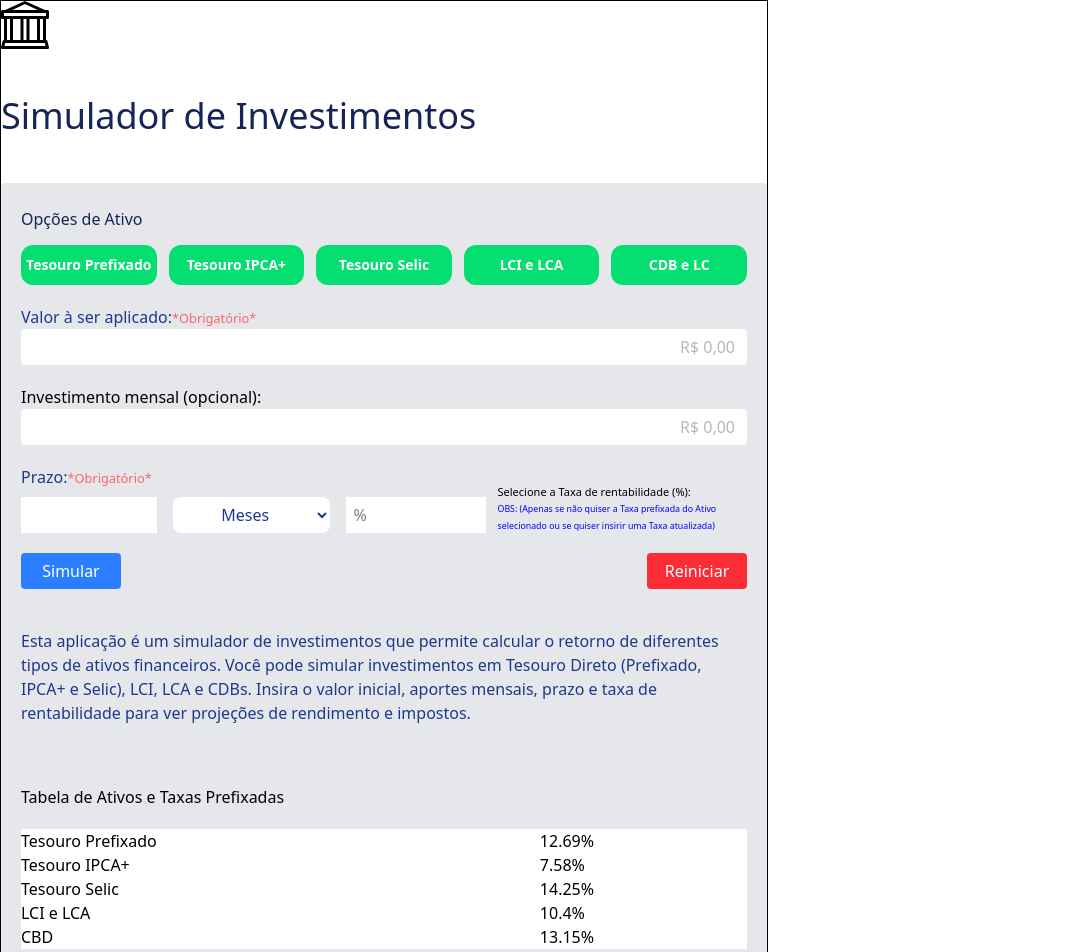
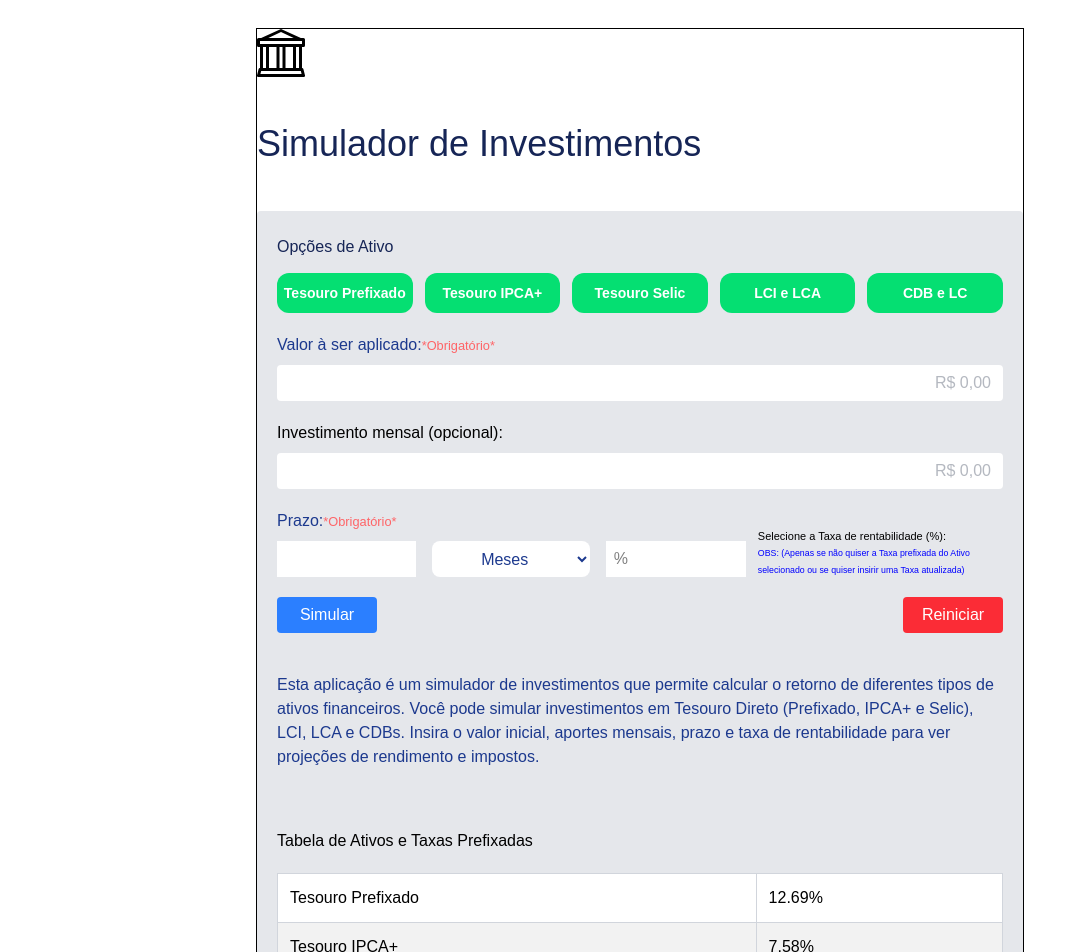
Before and after one commit to VictorS14/simulador_de_investimentos, a React (Vite) app in the folder my-simulator/: page / in a window 1280 px wide. Shown: the top 952 px of the page, without its empty margins (0-1086 px from the left). Built offline with nearby package versions, Linux system fonts and the light colour scheme.

Commit message:
style: Create some class

```diff
--- a/my-simulator/src/index.css
+++ b/my-simulator/src/index.css
@@ -1 +1,65 @@
 @import "tailwindcss";
+
+@layer components {
+  .form-group {
+    @apply w-full flex flex-col gap-2
+  }
+}
+
+@layer base {
+  td {
+    @apply p-3 text-left border border-gray-300
+  }
+
+}
+
+table tr:nth-child(even) {
+  background-color: #f2f2f2;
+}
+
+table tr:hover {
+  background-color: #ddd;
+}
+
+.loading-overlay {
+  position: fixed;
+  top: 0;
+  left: 0;
+  width: 100%;
+  height: 100%;
+  background-color: rgba(255, 255, 255, 0.9);
+  display: flex;
+  flex-direction: column;
+  justify-content: center;
+  align-items: center;
+  z-index: 1000;
+}
+
+.loading-spinner {
+  width: 50px;
+  height: 50px;
+  border: 5px solid var(--bg-button-reset);
+  border-radius: 50%;
+  animation: spin 1s linear infinite;
+}
+
+.loading-text {
+  margin-top: 20px;
+  color: var(--primary-text-color);
+  font-size: 1.2rem;
+}
+
+@keyframes spin {
+  0% { transform: rotate(0deg);}
+  100% {transform: rotate(360deg);}
+}
+
+
+body {
+  background-color: white;
+  font-family: "Poppins", sans-serif;
+  padding: 28px 28px;
+  display: flex;
+  flex-direction: column;
+  align-items: center;
+}
```
